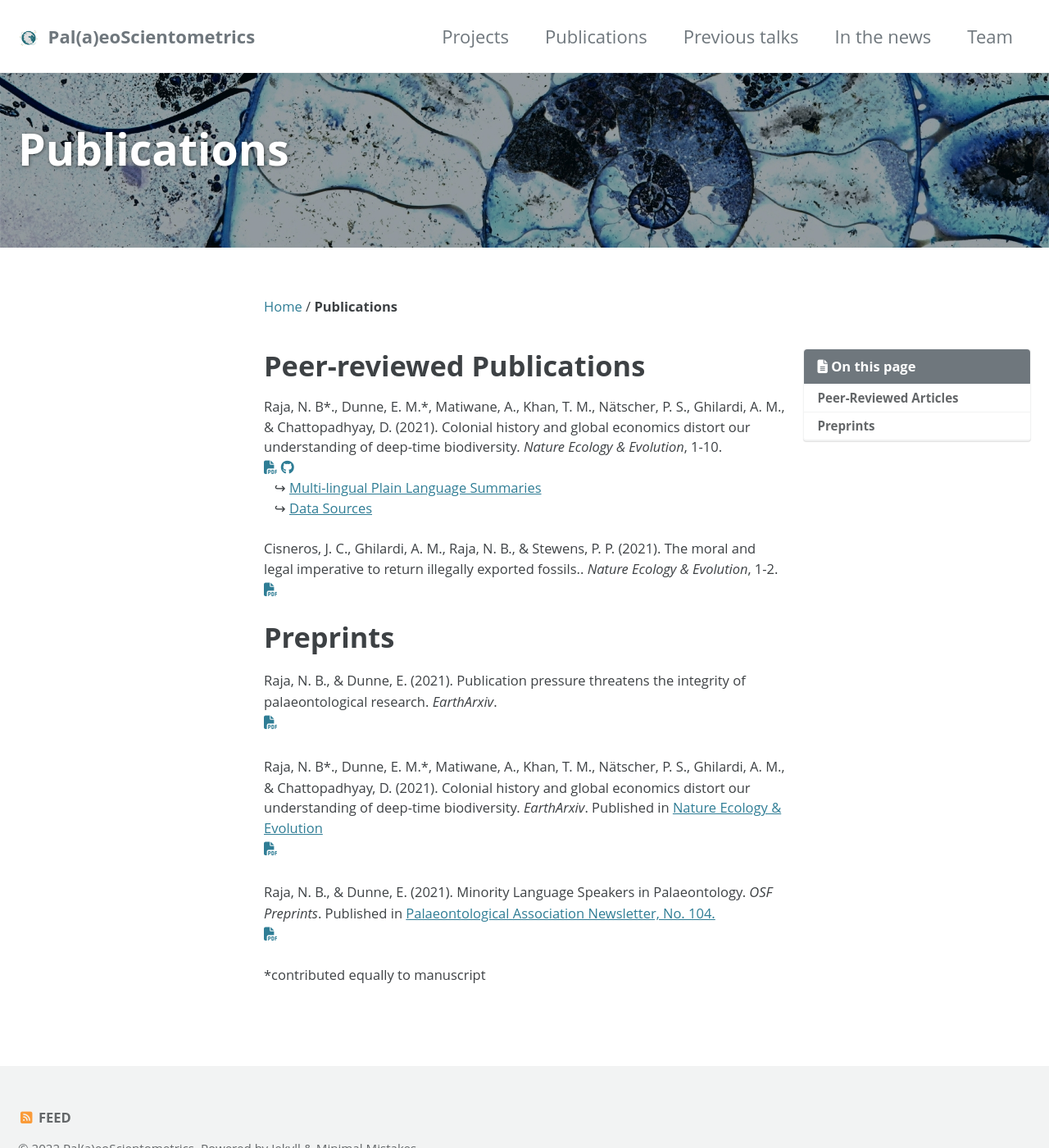
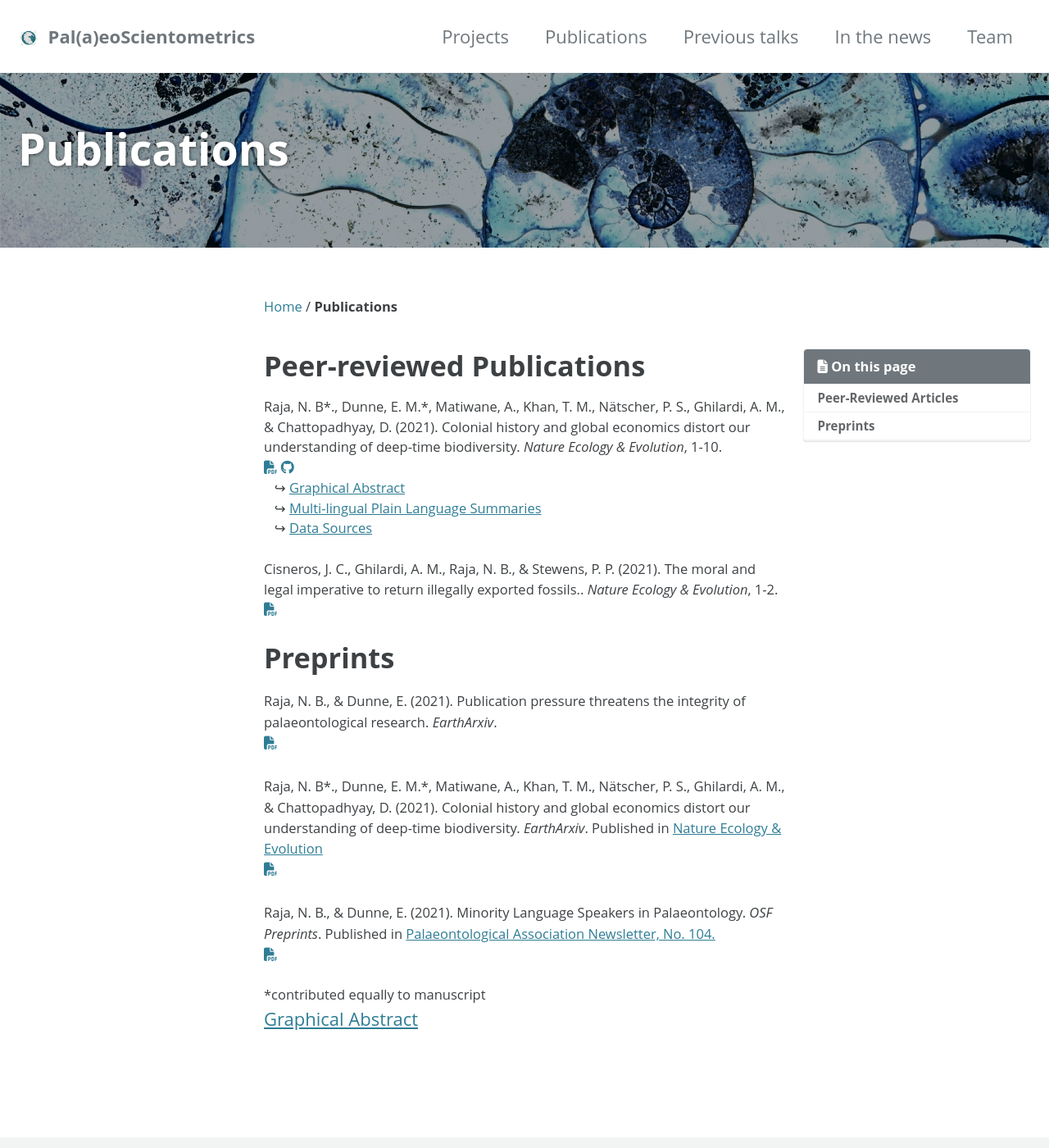
Before and after one commit to paleoscientometric/paleoscientometric.github.io, a Jekyll site: the page built from _pages/publications.md, in a window 1280 px wide and 1400 px high. Shown: the whole window at 82% size. Built offline with Jekyll 4.4.1, drawn with Linux system fonts in a browser that asks for light colours; cached includes are drawn as plain includes; nearby versions of some CDN libraries; a style sheet for code colours, icons or effects is not loaded.

Commit message:
graphical abstract

```diff
--- a/_data/pubs.yml
+++ b/_data/pubs.yml
@@ -11,6 +11,9 @@ peer:
     researchgate: "https://www.researchgate.net/publication/357441656_Colonial_history_and_global_economics_distort_our_understanding_of_deep-time_biodiversity?_tatpl%5Bac%5D%5B0%5D%5Bactor%5D=AC%3A10509099&_tatpl%5Bac%5D%5B0%5D%5Bid%5D=1454106405388292&_tatpl%5Bac%5D%5B0%5D%5Bobject%5D=PB%3A357441656&_tatpl%5Bac%5D%5B0%5D%5Bts%5D=1641127183&_tatpl%5Bac%5D%5B0%5D%5Bverb%5D=recommend&_tatpl%5Bs%5D=c9f83840fe4a69ed97046327cc591185c0e1e2e0"
     github: paleoscientometrics/paleo-imperialism
     osf: 6wc7a
+    ga:
+      file: "ga_colonialism.png"
+      caption: "Graphical abstract by Emma Dunne"
     links:
       - description: Multi-lingual Plain Language Summaries
         url: https://osf.io/bptqf/download
--- a/_layouts/pubs.html
+++ b/_layouts/pubs.html
@@ -69,6 +69,11 @@ layout: default
         {% if pub.osf%}
         <a href="https://osf.io/{{pub.osf}}/" target="_blank"> <i class="ai ai-osf"></i></a>
         {% endif%}
+        {% if pub.ga %}
+        <br>&nbsp;&nbsp;&nbsp;&#8618; <a href="/assets/ga/{{pub.ga.file}}"
+        title="{{pub.ga.caption}}" class="image-popup"> Graphical Abstract
+        </a>
+        {%endif%}
         {% for links in pub.links %}
         <br>&nbsp;&nbsp;&nbsp;&#8618; <a href="{{links.url}}" target="_blank">{{links.description}}</a>
         {%endfor%}
--- a/_pages/publications.md
+++ b/_pages/publications.md
@@ -11,3 +11,6 @@ author_profile: false
 toc: true
 toc_sticky: true
 ---
+
+<a href="https://mmistakes.github.io/minimal-mistakes/assets/images/unsplash-gallery-image-1-th.jpg" title="Image 1 title caption" class="image-popup"> Graphical Abstract
+</a>
```
